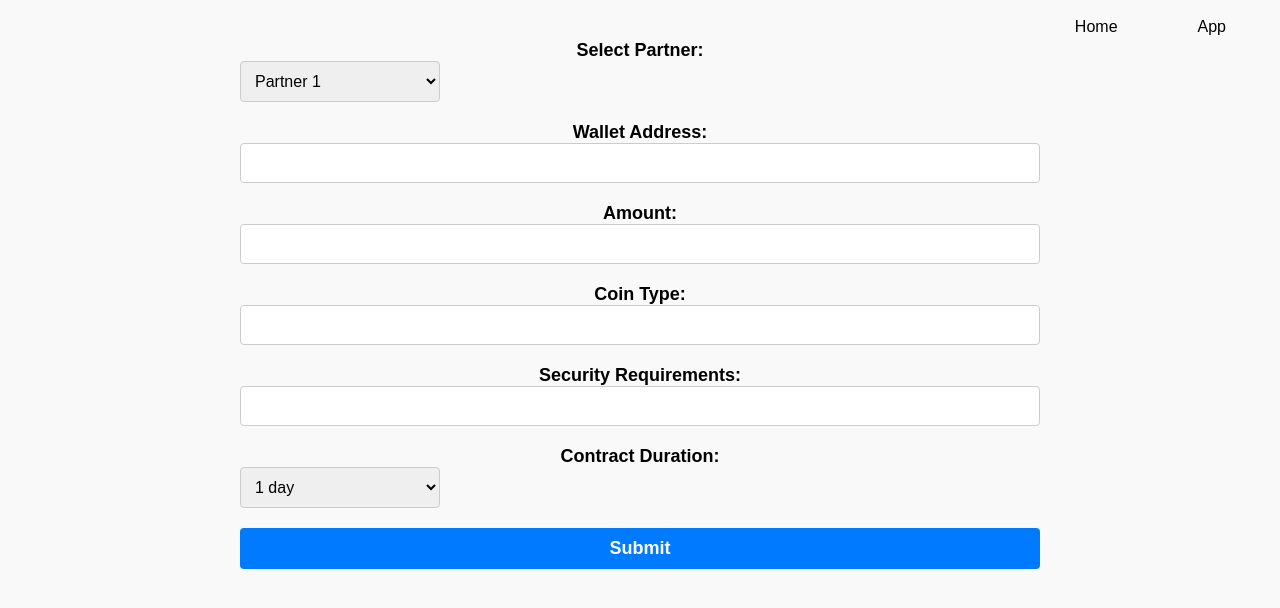
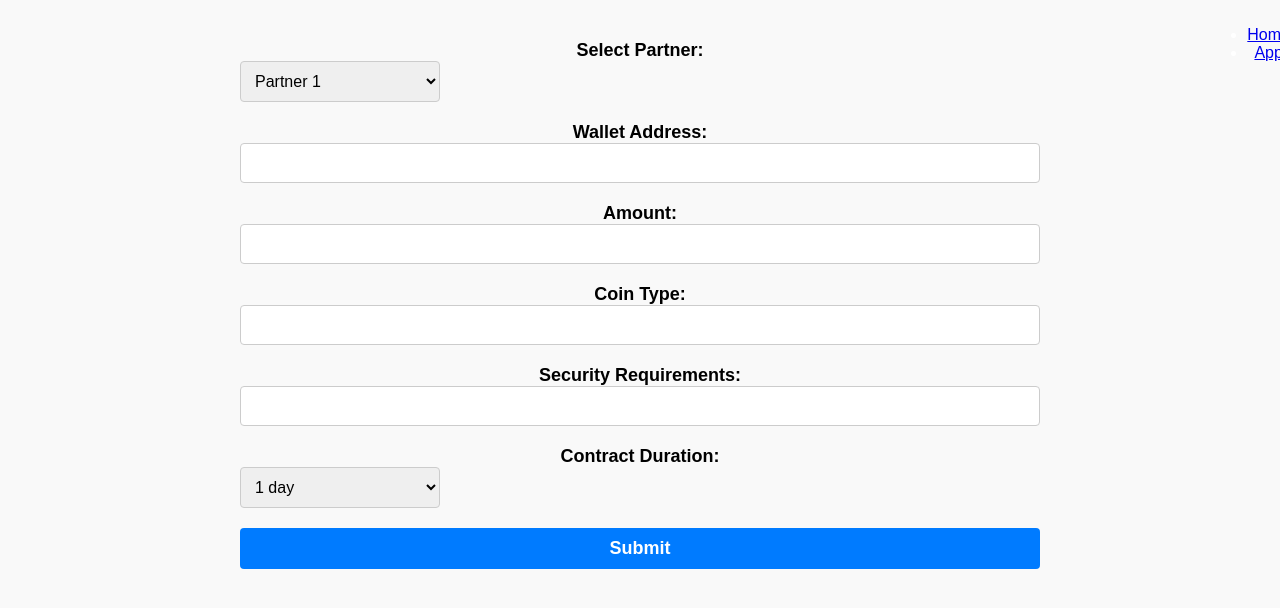
Before and after one commit to nehemiah-negussie/olympihacks-2023, a React (Create React App) app in the folder client/: page /app in a window 1280 px wide. Shown: the top 608 px of the page. Built offline with nearby package versions, Linux system fonts and the light colour scheme.

Commit message:
Fixed styling

```diff
--- a/client/src/pages/Smart.js
+++ b/client/src/pages/Smart.js
@@ -57,7 +57,7 @@ const Smart = () => {
 
   return (
     <div className="smart">
-      <nav className="navbar">
+      <nav className="navbar2">
         <ul>
           <li>
             <a href="/">Home</a>
--- a/client/src/styles/LandingPage.css
+++ b/client/src/styles/LandingPage.css
@@ -16,6 +16,7 @@ body {
   left: 0;
   right: 0;
   background-color: rgb(253, 249, 249); /* Set your desired background color */
+  direction: rtl;
   width: 100%;
   z-index: 9999;
 }
--- a/client/src/styles/Smart.css
+++ b/client/src/styles/Smart.css
@@ -51,7 +51,7 @@ body {
     background-color: #f9f9f9;
 }
 
-.navbar {
+.navbar2 {
     background-color: #00000000;
     color: #fff;
     padding: 10px;
```
